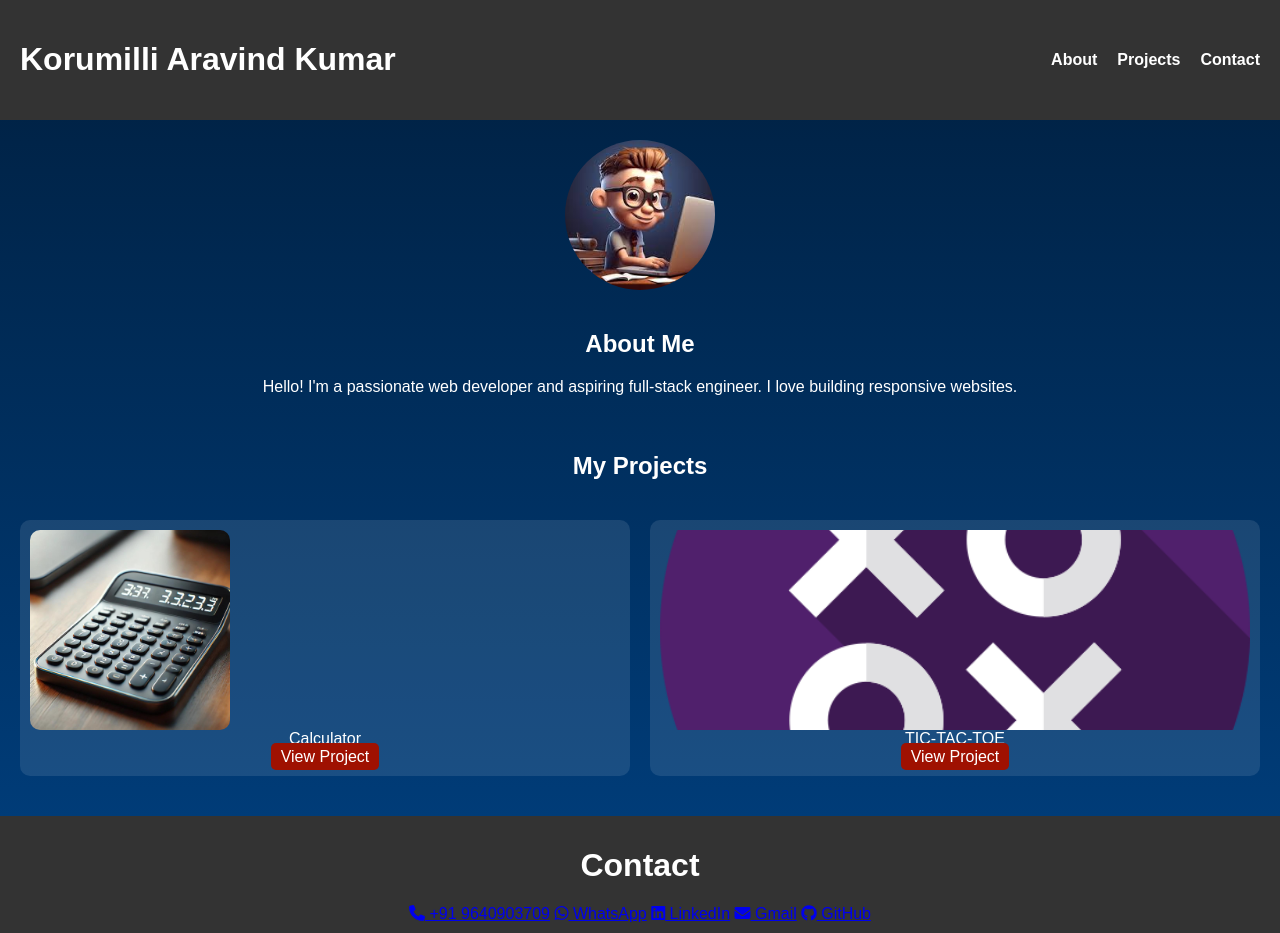
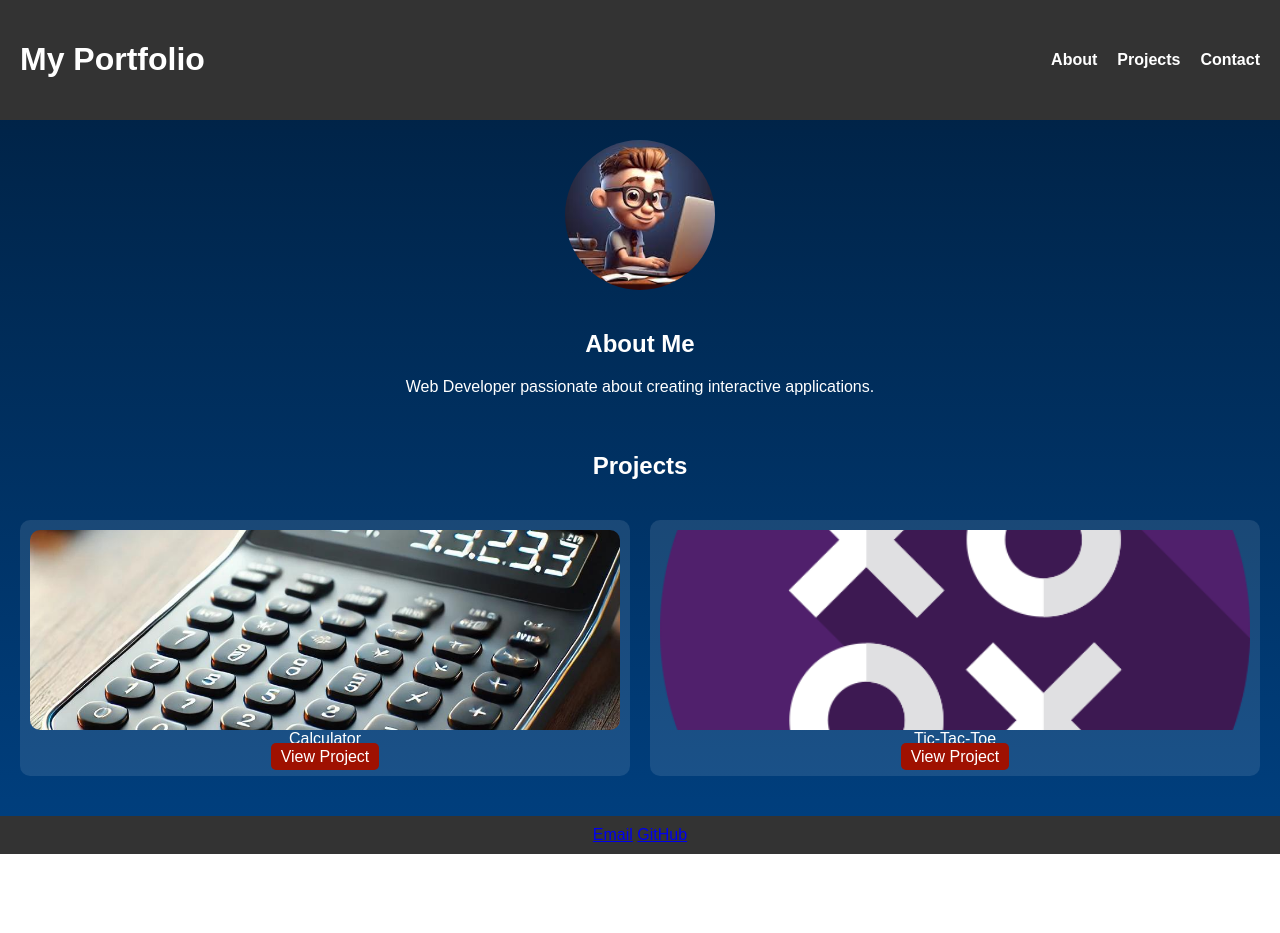
Before and after one commit to Aravind587/test, a plain HTML site: page index.html in a window 1280 px wide. After the commit the page ends 854 px from the top, so only its background shows below. Drawn offline with Linux system fonts and the light colour scheme.

Commit message:
Update index.html

```diff
--- a/index.html
+++ b/index.html
@@ -3,58 +3,52 @@
 <head>
     <meta charset="UTF-8">
     <meta name="viewport" content="width=device-width, initial-scale=1.0">
-    <title>Korumilli Aravind Kumar - Portfolio</title>
+    <title>Responsive Portfolio</title>
     <link rel="stylesheet" href="styles.css">
-    <link rel="stylesheet" href="https://cdnjs.cloudflare.com/ajax/libs/font-awesome/6.4.2/css/all.min.css">
-    <meta name="viewport" content="width=device-width, initial-scale=1.0">
 </head>
 <body>
+
 <header>
-        <h1>Korumilli Aravind Kumar</h1>
-        <div class="header-links">
-            <a onclick="scrollToSection('about')">About</a>
-            <a onclick="scrollToSection('projects')">Projects</a>
-            <a onclick="scrollToSection('contact')">Contact</a>
-        </div>
+    <h1>My Portfolio</h1>
+    <nav class="header-links">
+        <a href="#about" onclick="scrollToSection('about')">About</a>
+        <a href="#projects" onclick="scrollToSection('projects')">Projects</a>
+        <a href="#contact" onclick="scrollToSection('contact')">Contact</a>
+    </nav>
 </header>
 
 <section id="about" class="container">
-        <img src="profile.jpg" alt="Korumilli Aravind Kumar" class="profile-pic">
+    <img src="profile.jpg" alt="Profile Picture" class="profile-pic">
     <div>
         <h2>About Me</h2>
-            <p>Hello! I'm a passionate web developer and aspiring full-stack engineer. I love building responsive websites.</p>
+        <p>Web Developer passionate about creating interactive applications.</p>
     </div>
 </section>
 
 <section id="projects">
-        <h2>My Projects</h2>
+    <h2>Projects</h2>
     <div class="projects-list">
         <div class="project">
-                <div class="project-image" style="background-image: url('calculator.jpg'); width: 200px; height: 200px;"></div>
+            <div class="project-image" style="background-image: url('calculator.jpg');"></div>
             <div class="project-name">Calculator</div>
-                <div class="view-project"><a href="https://aravind587.github.io/Calculator/">View Project</a></div>
+            <div class="view-project"><a href="calculator.html">View Project</a></div>
         </div>
         <div class="project">
             <div class="project-image" style="background-image: url('TIC-TAC-TOE.png');"></div>
-                <div class="project-name">TIC-TAC-TOE</div>
-                <div class="view-project"><a href="https://aravind587.github.io/TIC-TAC-TOE-Game/">View Project</a></div>
+            <div class="project-name">Tic-Tac-Toe</div>
+            <div class="view-project"><a href="tic-tac-toe.html">View Project</a></div>
         </div>
     </div>
 </section>
 
-    <footer id="contact">
-        <h1>Contact</h1>
+<footer>
     <div class="footer-section">
-            <a href="tel:+919640903709"><i class="fa-solid fa-phone"></i> +91 9640903709</a>
-            <a href="https://wa.me/919640903709" target="_blank"><i class="fa-brands fa-whatsapp"></i> WhatsApp</a>
-            <a href="https://www.linkedin.com/in/aravind-korumilli" target="_blank"><i class="fa-brands fa-linkedin"></i> LinkedIn</a>
-            <a href="mailto:aravind.korumilli@gmail.com"><i class="fa-solid fa-envelope"></i> Gmail</a>
-            <a href="https://github.com/aravind587" target="_blank"><i class="fa-brands fa-github"></i> GitHub</a>
+        <a href="mailto:example@email.com">Email</a>
+        <a href="https://github.com">GitHub</a>
     </div>
 </footer>
 
-    <script src="script.js">
+<script src="script.js"></script>
 
-    </script>
 </body>
 </html>
```
Lines whose indentation alone changed are shown as unchanged.
